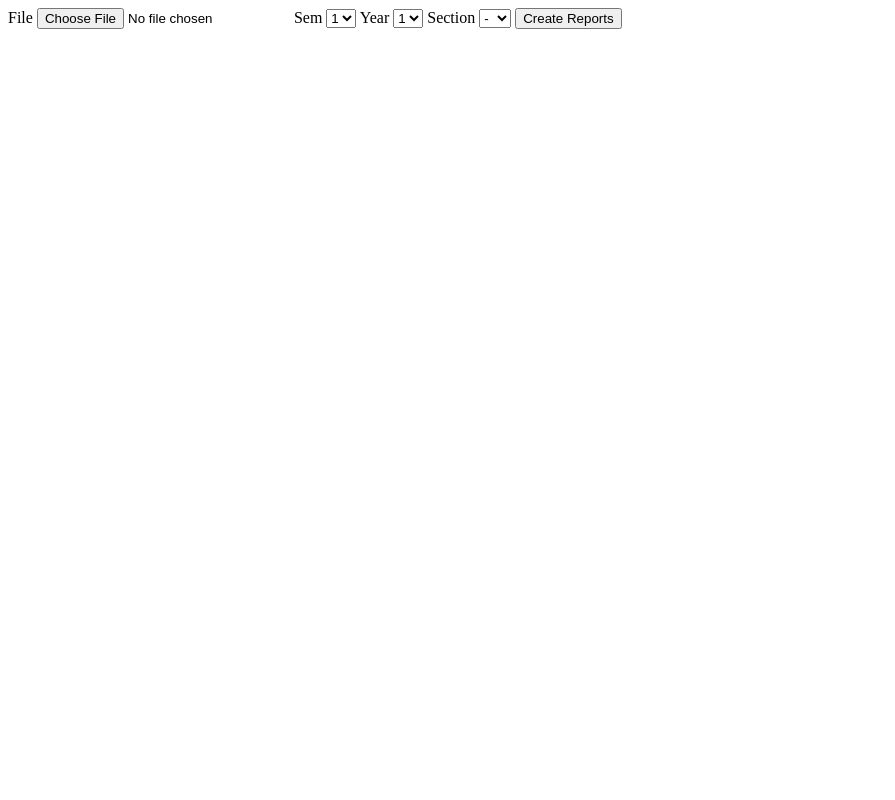
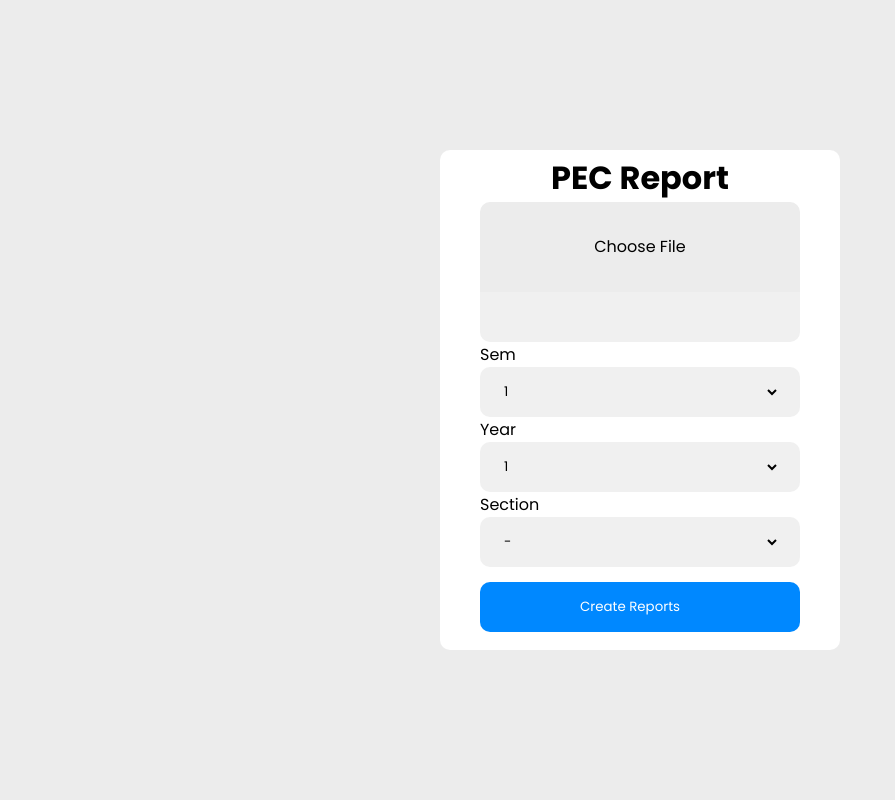
Before and after one commit to AnupamKris/pecreport, a Flask app: page / in a window 1280 px wide. Shown: the whole page, without its empty margins (0-895 px from the left). Run offline with Flask 3, Linux system fonts and the light colour scheme.

Commit message:
reportv1

```diff
--- a/server.py
+++ b/server.py
@@ -1,25 +1,38 @@
+import pandas as pd
 from flask import Flask, request, jsonify, send_file, render_template
 from main import read_file, create_reports
 import shutil
+import os
+from flaskwebgui import FlaskUI
 
+
+print(os.getcwd())
 app = Flask(__name__)
 
-@app.route('/')
+
+@app.route("/")
 def index():
-    return render_template('index.html')
+    return render_template("index.html")
 
-@app.route('/create_reports', methods=['POST'])
+
+@app.route("/create_reports", methods=["POST"])
 def create_reports_api():
-    file = request.files['file']
-    section = request.form['section']
-    year = request.form['year']
-    sem = request.form['sem']
+    file = request.files["file"]
+    section = request.form["section"]
+    year = request.form["year"]
+    sem = request.form["sem"]
     print(file, section, year, sem)
     df, subcodes, subjects = read_file(file)
     create_reports(df, section, year, sem, subcodes, subjects)
 
-    shutil.make_archive("reports", 'zip', "pdfs")
+    shutil.make_archive("reports", "zip", "pdfs")
+    # remove created pdfs
+    os.system("rmdir /s /q pdfs")
+    os.mkdir("pdfs")
+
     return send_file("reports.zip", as_attachment=True)
+
 
 if __name__ == "__main__":
     app.run(debug=True)
+    # FlaskUI(app=app, server="flask", fullscreen=False).run()
--- /dev/null
+++ b/static/styles.css
@@ -0,0 +1,86 @@
+/* import poppins */
+@import url("https://fonts.googleapis.com/css2?family=Poppins:wght@300;400;500;600;700&display=swap");
+
+* {
+  margin: 0;
+  padding: 0;
+  box-sizing: border-box;
+  font-family: "Poppins", sans-serif;
+}
+
+body {
+  height: 100vh;
+  display: flex;
+  justify-content: center;
+  align-items: center;
+
+  background: #ececec;
+}
+
+form {
+  height: 500px;
+  width: 400px;
+  background: #ffffff;
+
+  display: flex;
+  flex-flow: column nowrap;
+  justify-content: center;
+  align-items: center;
+  border-radius: 10px;
+  padding: 10px 0;
+}
+
+.inputfield {
+  width: 100%;
+  display: flex;
+  flex-flow: column nowrap;
+  justify-content: center;
+  align-items: center;
+  border: none;
+}
+
+input,
+select,
+button {
+  height: 50px;
+  width: 80%;
+  outline: none;
+  border: none;
+  border-radius: 10px;
+  background: #f0f0f0;
+  border-right: 20px solid transparent;
+  padding: 0 20px;
+}
+
+button {
+  background: #0088ff;
+  color: white;
+  min-height: 50px;
+  margin-top: 15px;
+  margin-bottom: 15px;
+}
+
+label {
+  width: 80%;
+}
+
+input[type="file"] {
+  display: none;
+}
+
+.file {
+  height: 90px;
+  width: 80%;
+  background: #ececec;
+
+  border-radius: 10px;
+  display: flex;
+  justify-content: center;
+  align-items: center;
+
+  border-radius: 10px 10px 0 0;
+}
+
+.file-name {
+  border-radius: 0 0 10px 10px;
+}
--- a/templates/index.html
+++ b/templates/index.html
@@ -1,19 +1,23 @@
 <!DOCTYPE html>
 <html lang="en">
-
   <head>
-    <meta charset="UTF-8">
-    <meta name="viewport" content="width=device-width, initial-scale=1.0">
+    <meta charset="UTF-8" />
+    <meta name="viewport" content="width=device-width, initial-scale=1.0" />
+    <link rel="stylesheet" href="/static/styles.css" />
     <title>PEC Reports</title>
   </head>
 
   <body>
     <form action="/create_reports" method="post" enctype="multipart/form-data">
-        <label for="file">File</label>
-        <input type="file" name="file" id="file">
+      <h1>PEC Report</h1>
+      <div class="inputfield">
+        <label class="file" for="file">Choose File</label>
+        <input type="file" name="file" id="file" />
+        <input type="text" readonly class="file-name" />
+      </div>
+      <div class="inputfield">
         <label for="sem">Sem</label>
         <select name="sem" id="sem">
-
           <option value="1">1</option>
           <option value="2">2</option>
           <option value="3">3</option>
@@ -23,6 +27,8 @@
           <option value="7">7</option>
           <option value="8">8</option>
         </select>
+      </div>
+      <div class="inputfield">
         <label for="year">Year</label>
         <select name="year" id="year">
           <option value="1">1</option>
@@ -30,7 +36,8 @@
           <option value="3">3</option>
           <option value="4">4</option>
         </select>
-
+      </div>
+      <div class="inputfield">
         <label for="section">Section</label>
         <select name="section" id="section">
           <option value="-">-</option>
@@ -38,10 +45,17 @@
           <option value="B">B</option>
           <option value="C">C</option>
         </select>
+      </div>
 
-        <input type="submit" value="Create Reports">
+      <button>Create Reports</button>
+    </form>
 
-    </form>
+    <script>
+      const file = document.getElementById("file");
+      const file_name = document.querySelector(".file-name");
+      file.addEventListener("change", (e) => {
+        file_name.value = e.target.files[0].name;
+      });
+    </script>
   </body>
-
 </html>
```
Also changed, not shown: fl.py (deleted, +0 -61 lines), main.py (+5 -5 lines), 6 other files. Lines whose indentation alone changed are shown as unchanged.
